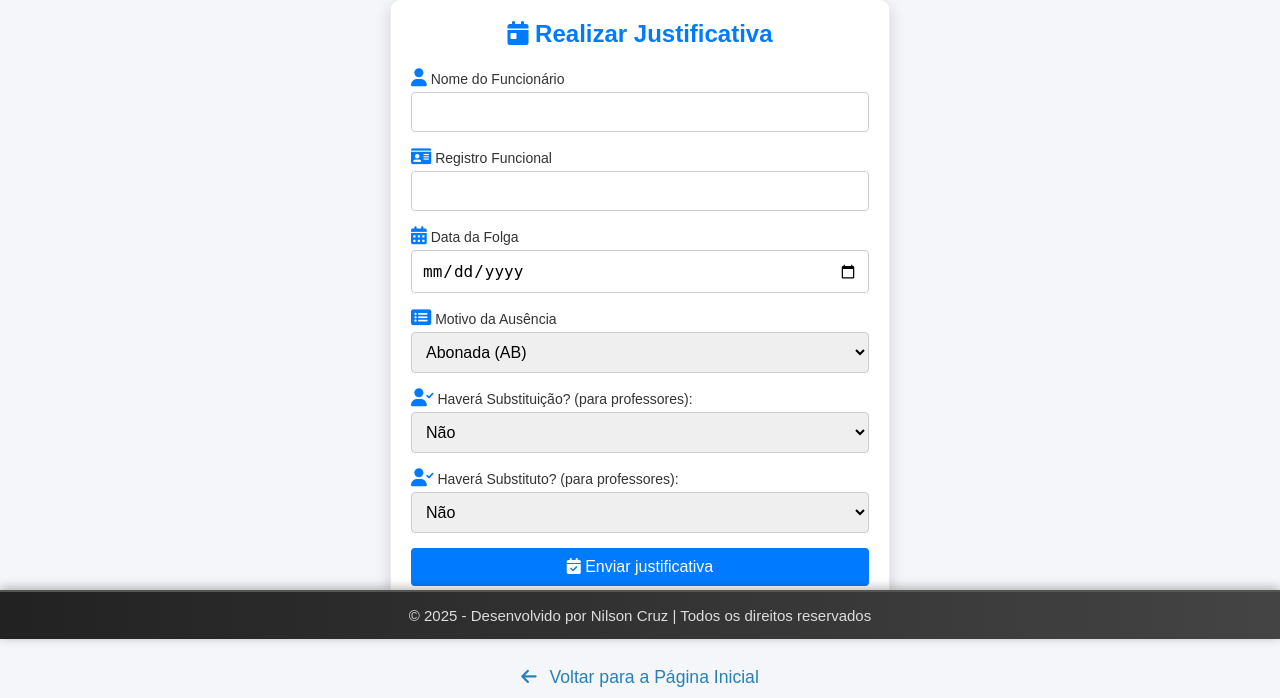
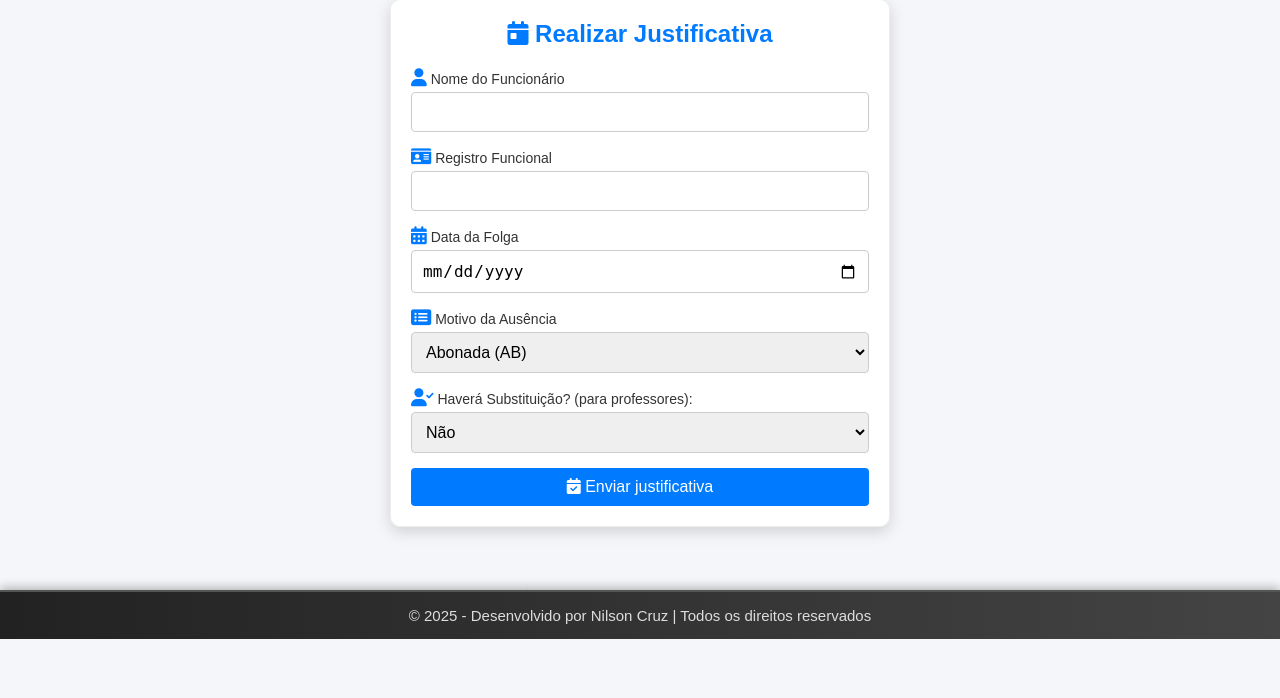
Before and after one commit to nilcruz94/gestao-padin, a Flask app: page /agendar in a window 1280 px wide. Shown: the part 161-859 px from the top of the page. After the commit the page ends 800 px from the top, so only its background shows below. Run offline with Flask 3, Linux system fonts and the light colour scheme.

Commit message:
retirando duplicidade substituto

```diff
--- a/templates/agendar.html
+++ b/templates/agendar.html
@@ -261,21 +261,6 @@
                 <input type="text" id="nome_substituto" name="nome_substituto">
             </div>
 
-            <!-- Campo para indicar se haverá substituto -->
-            <div class="input-group">
-                <label for="substituicao"><i class="fas fa-user-check"></i> Haverá Substituto? (para professores):</label>
-                <select id="substituicao" name="substituicao" onchange="toggleSubstituto()">
-                    <option value="Nao" {% if current_user.substituicao == 'Nao' %}selected{% endif %}>Não</option>
-                    <option value="Sim" {% if current_user.substituicao == 'Sim' %}selected{% endif %}>Sim</option>
-                </select>
-            </div>
-            <!-- Campo para inserir o nome do substituto (inicialmente oculto, mas mostrado se necessário) -->
-            <div class="input-group" id="substituto_group" style="{% if current_user.substituicao == 'sim' %}display: block;{% else %}display: none;{% endif %}">
-                <label for="nome_substituto"><i class="fas fa-user"></i> Nome do Substituto:</label>
-                <input type="text" id="nome_substituto" name="nome_substituto" placeholder="Digite o nome do substituto" value="{{ current_user.nome_substituto or '' }}">
-            </div>
-
-
             <!-- Campo de Data de Referência (aparece quando 'Banco de Horas' é selecionado) -->
             <div class="form-group" id="data_banco_horas" style="display: none;">
                 <label for="data_referencia">Data de Referência (Dia que o banco de horas foi acumulado):</label>
```
